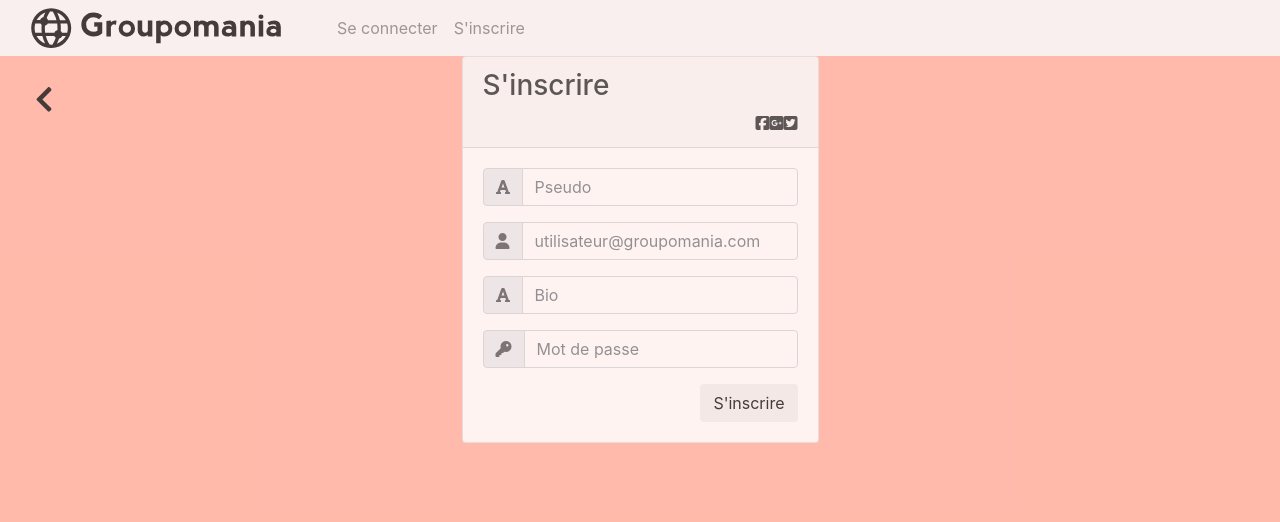
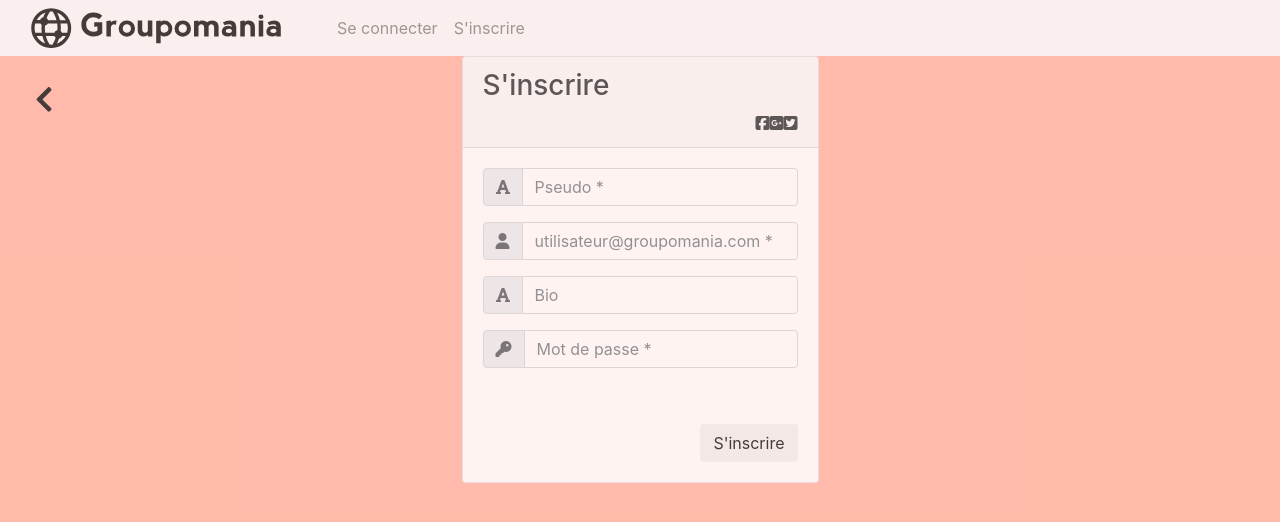
Before and after one commit to evektor75/P7_MachadoFraga_Rafael, a Vue app in the folder frontend/: page /signup in a window 1280 px wide. Shown: the top 522 px of the page. Built offline with nearby package versions, Linux system fonts and the light colour scheme; a web font is replaced by a local one.

Commit message:
logo onglet/ required elements

```diff
--- a/frontend/public/index.html
+++ b/frontend/public/index.html
@@ -5,7 +5,7 @@
   <meta charset="utf-8">
   <meta http-equiv="X-UA-Compatible" content="IE=edge">
   <meta name="viewport" content="width=device-width,initial-scale=1.0">
-  <link rel="icon" sizes="16x16" type="image/png" href="../src/assets/icon.png">
+  <link rel="icon" type="image/gif/png" href="/icon.svg">
   <title>Groupomania</title>
   <script src="https://kit.fontawesome.com/dcad651bfd.js" crossorigin="anonymous"></script>
 </head>
--- a/frontend/src/views/Signup.vue
+++ b/frontend/src/views/Signup.vue
@@ -19,14 +19,14 @@
 							<div class="input-group-prepend">
 								<span class="input-group-text"><font-awesome-icon :icon="['fas','font']"/></span>
 							</div>
-							<input id="username" type="text" class="form-control" v-model="signup.username" placeholder="Pseudo">
+							<input id="username" type="text" class="form-control" v-model="signup.username" placeholder="Pseudo *" required>
 						</div>
 						<p class="remove_username text-center font-weight-bold">Pas de caractère spéciaux !</p>
 						<div class="input-group form-group">
 							<div class="input-group-prepend">
 								<span class="input-group-text"><i class="fas fa-user"></i></span>
 							</div>
-							<input id="email" type="email" class="form-control" v-model="signup.email" placeholder="utilisateur@groupomania.com">
+							<input id="email" type="email" class="form-control" v-model="signup.email" placeholder="utilisateur@groupomania.com *" required>
 						</div>
 						<p class="remove_email labelStyle text-center font-weight-bold">Veuillez saisir une adresse email valide</p>
 						<div class="input-group form-group">
@@ -40,9 +40,12 @@
 							<div class="input-group-prepend">
 								<span class="input-group-text"><i class="fas fa-key"></i></span>
 							</div>
-							<input id="password" type="password" v-model="signup.password" class="form-control" placeholder="Mot de passe">
+							<input id="password" type="password" v-model="signup.password" class="form-control" placeholder="Mot de passe *" required>
 						</div>
 						<p class="remove_password labelStyle text-center font-weight-bold">Le mot de passe doit contenir au moins 8 caractères dont 1 chiffre, une lettre et un caractère spécial</p>
+						<div class="requiredInput text-center">
+							<p>* : Champ obligatoire</p>
+						</div>
 						<div class="form-group">
 							<input @click.prevent="sendSignup" type="submit" value="S'inscrire" class="btn float-right login_btn">
 						</div>
@@ -201,4 +204,7 @@
 .redBorder {
 	border: 1px solid red!important;
 }
+.requiredInput {
+	color:white!important;
+}
 </style>
--- a/frontend/src/views/modifyUser.vue
+++ b/frontend/src/views/modifyUser.vue
@@ -19,6 +19,10 @@
             <div class="mb-3" v-if="users.user.bio !== null">
                 <label for="modifyBio" class="form-label">Bio</label>
                 <p class="form-control" id="modifyBio" type="text"> {{users.user.bio}}</p>
+            </div>
+            <div class="mb-3" v-if="users.user.isAdmin !== false">
+                <label for="modifyBio" class="form-label">Modérateur</label>
+                <p class="form-control" id="modifyBio" type="text"> Droit de modérateur</p>
             </div>
             <div class="buttonSection d-flex justify-content-between">
                 <button type="submit" class="btn btn-danger deleteAccount mx-auto" @click.prevent="deleteAccount">Supprimer votre compte</button>
```
Also changed, not shown: frontend/public/icon.svg (added).
